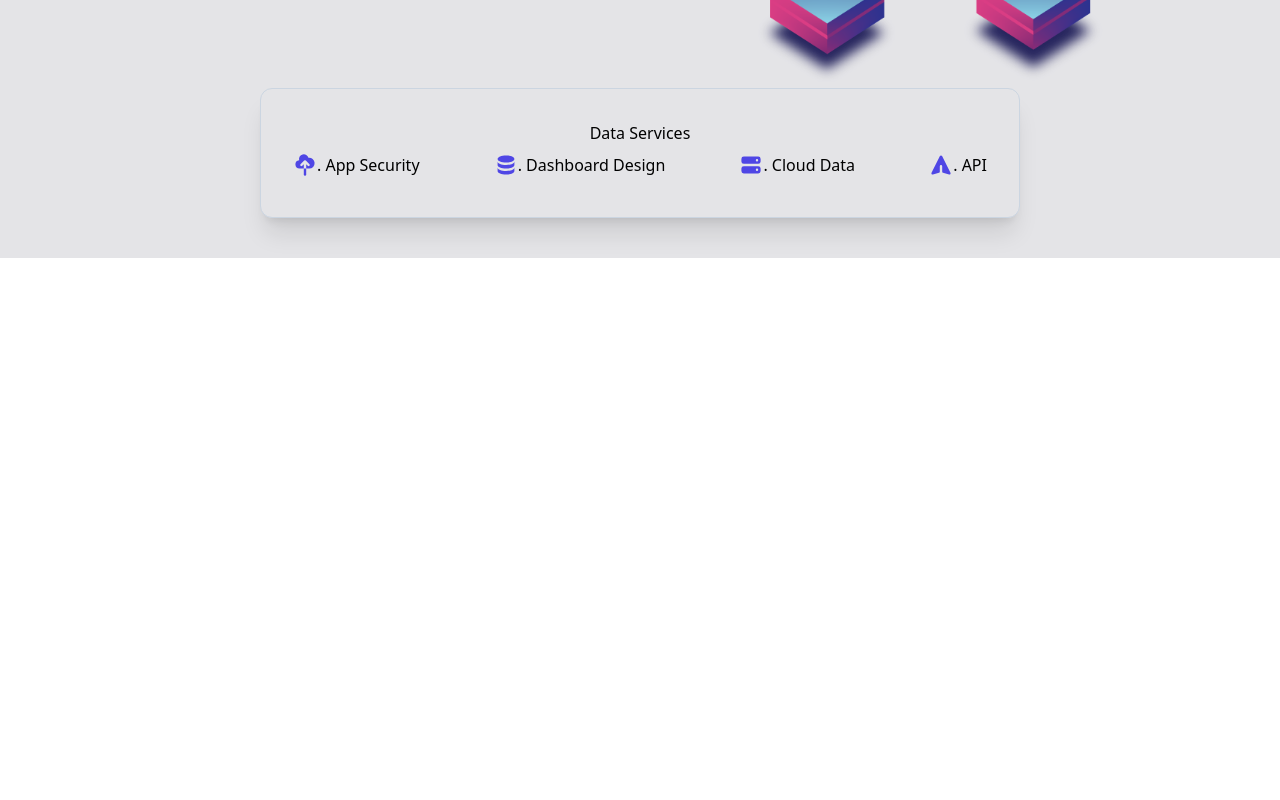
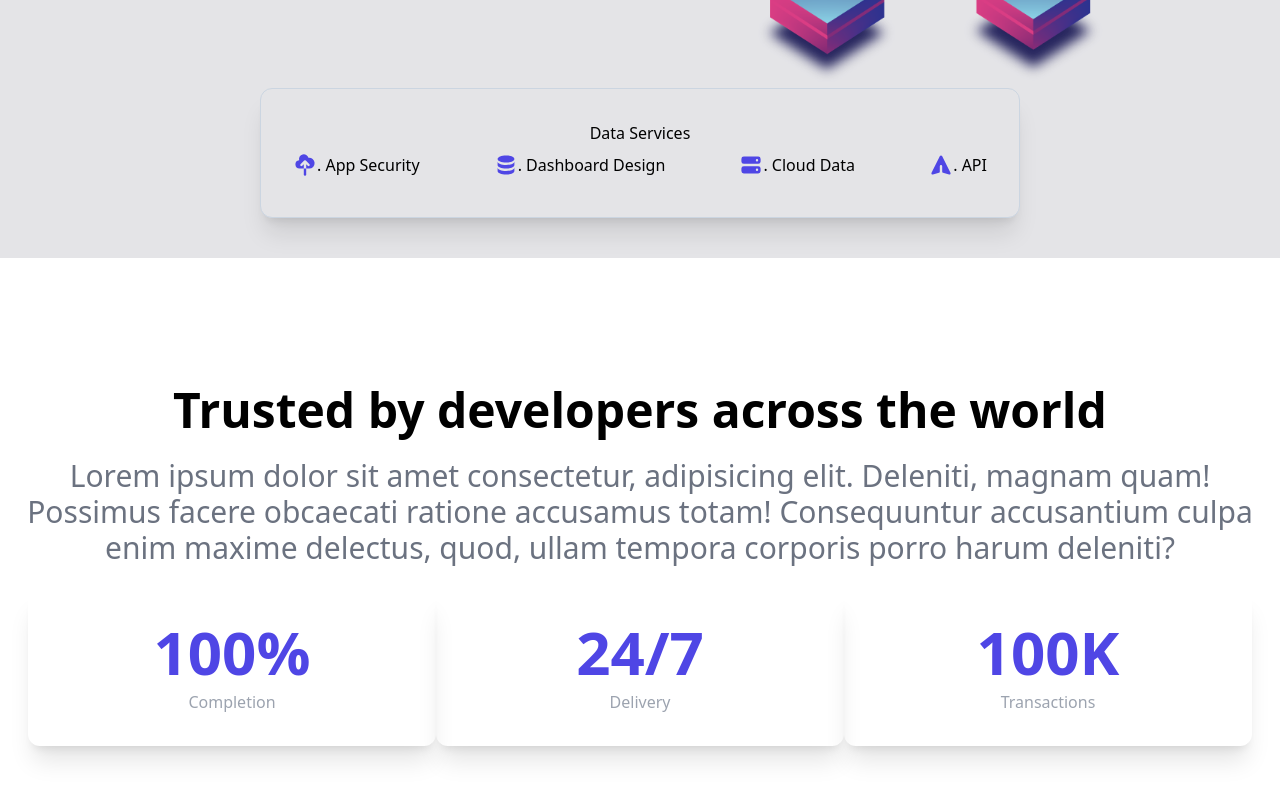
Before and after one commit to odb23/cloud-app-react, a React (Create React App) app: page / in a window 1280 px wide. Shown: the part 542-1342 px from the top of the page. Before the commit the page ends 800 px from the top, so only its background shows below. Built offline with nearby package versions, Linux system fonts and the light colour scheme; the HTML template or start-up script is replaced by a standard one.

Commit message:
added about section

```diff
--- a/src/App.js
+++ b/src/App.js
@@ -1,11 +1,13 @@
 import Navbar from "./components/Navbar";
 import Hero from "./components/Hero";
+import About from './components/About'
 
 function App() {
   return (
     <>
       <Navbar />
       <Hero />
+      <About />
     </>
   );
 }
--- /dev/null
+++ b/src/components/About.jsx
@@ -0,0 +1,32 @@
+import React from 'react'
+
+const About = () => {
+    return (
+        <div className='w-full my-32'>
+            <div className='max-w-[1240px] mx-auto'>
+                <div className='text-center'>
+                    <h2 className='text-5xl font-bold '>Trusted by developers across the world</h2>
+                    <p className='text-3xl py-6 text-gray-500 '>Lorem ipsum dolor sit amet consectetur, adipisicing elit. Deleniti, magnam quam! Possimus facere obcaecati ratione accusamus totam! Consequuntur accusantium culpa enim maxime delectus, quod, ullam tempora corporis porro harum deleniti?
+                    </p>
+                </div>
+                <div className='grid  md:grid-cols-3  gap -1 px-2 text-center'>
+                    <div className='py-8 rounded-xl shadow-xl'>
+                        <p className='text-6xl font-bold text-indigo-600'>100%</p>
+                        <p className='text-gray-400  mt-2'>Completion</p>
+                    </div>
+                    <div className='py-8 rounded-xl shadow-xl'>
+                        <p className='text-6xl font-bold text-indigo-600'>24/7</p>
+                        <p className='text-gray-400  mt-2'>Delivery</p>
+                    </div>
+                    <div className='py-8 rounded-xl shadow-xl'>
+                        <p className='text-6xl font-bold text-indigo-600'>100K</p>
+                        <p className='text-gray-400  mt-2'>Transactions</p>
+                    </div>
+
+                </div>
+            </div>
+        </div>
+    )
+}
+
+export default About
```
